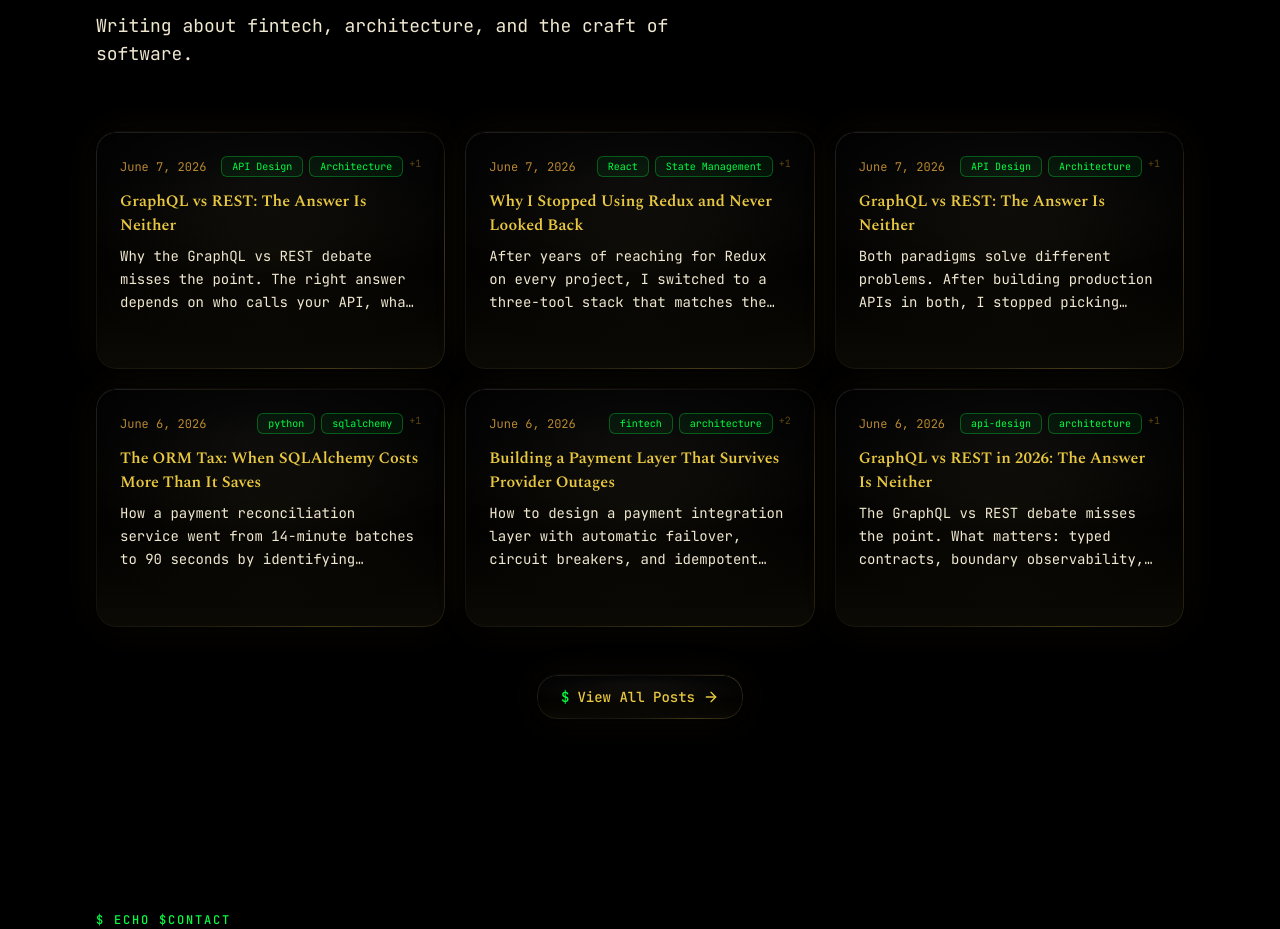
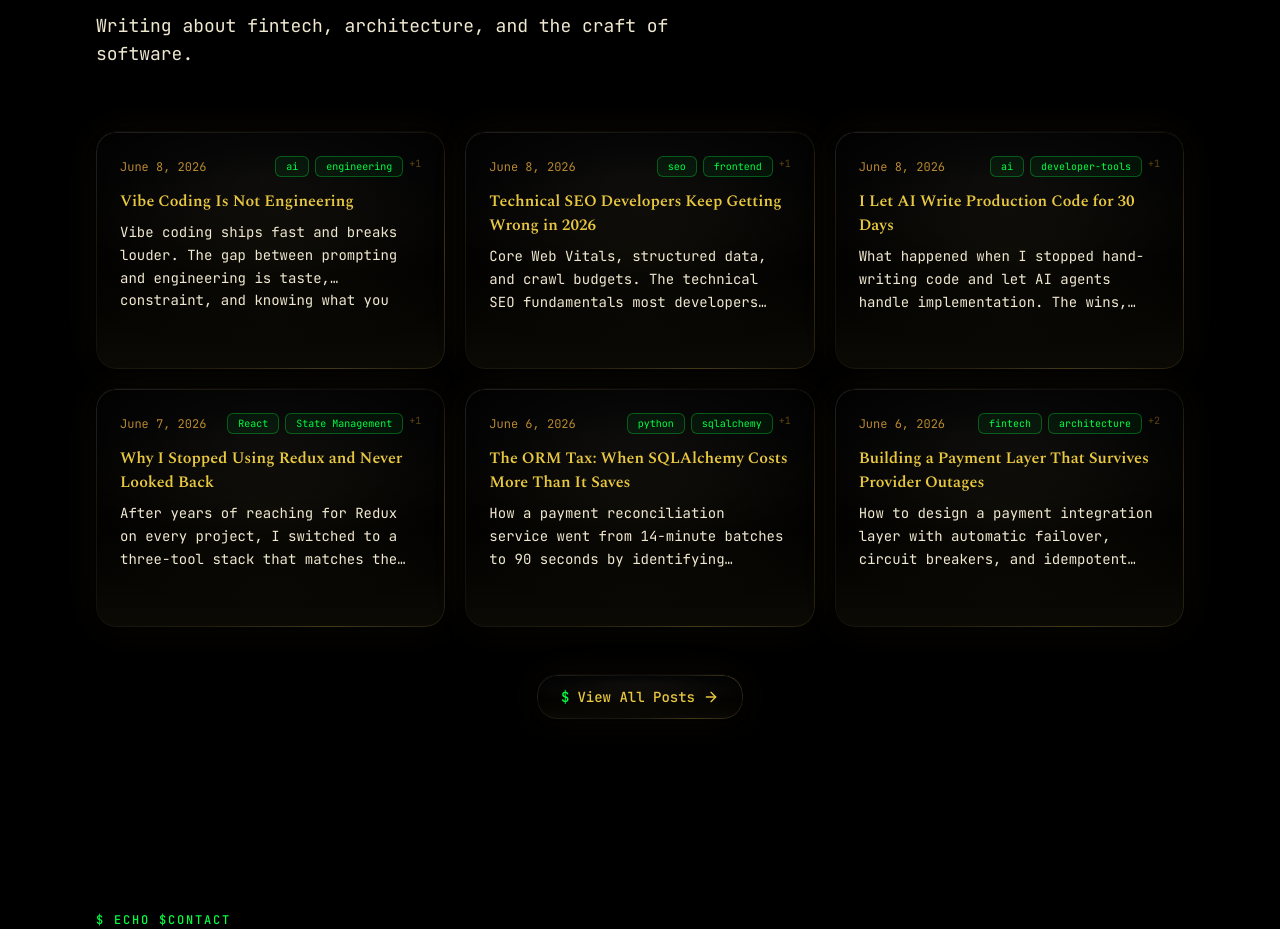
Before and after one commit to cryptorichyrich/biotama-next, a Next.js app: page / in a window 1280 px wide. Shown: the part 5660-6589 px from the top of the page. Built offline with nearby package versions, Linux system fonts and the light colour scheme.

Commit message:
blog: remove 3 duplicate articles, replace with SEO + Vibe Coding + AI Production articles

```diff
--- a/src/data/blog-posts.ts
+++ b/src/data/blog-posts.ts
@@ -673,40 +673,38 @@ Any endpoint that creates a side effect involving money gets idempotency keys: c
 Architecture is about trade-offs, not silver bullets. The idempotency key pattern trades a small amount of infrastructure complexity for a strong guarantee that retries do not become duplicate transactions.`,
   },
   {
-    slug: "autonomous-coding-agents-job-description",
-    title: "Coding Agents Won't Replace You. They'll Change Your Job.",
-    description: "AI coding agents shift the bottleneck from typing to thinking. The job moves up the stack into architecture, orchestration, and review.",
-    date: "2026-05-27",
-    tags: ["ai", "agent-engineering", "career"],
-    content: `Every few months someone asks me if I'm worried AI will take my job. I give the same answer: I stopped writing boilerplate months ago. My agent does it.
-
-The fear misses what's happening. Autonomous coding agents aren't eliminating developer work. They're changing what "developer work" means.
-
-## The Scope Explosion Nobody Talks About
-
-The dynamic I see daily: I used to write a feature end-to-end. Scaffold the files, wire the database, handle errors, write tests. A solid day of typing.
-
-Now I describe the architecture to Hermes and it generates the scaffolding, the CRUD endpoints, the test skeletons. What took four hours takes twenty minutes. You'd think that means I do less work.
-
-It means I build more.
-
-Features I would have deferred for months, I now ship in a week. A blog pipeline that runs itself on cron. A multi-agent delegation system that farms sub-tasks. I ship things I wouldn't have attempted alone, because the cost of experimentation dropped to near zero.
-
-The bottleneck shifted from typing to thinking. But the thinking load didn't shrink. It multiplied.
-
-## What the Job Becomes
-
-First, I review more code than I write. Hermes generates the implementation. I verify correctness, check edge cases, tighten error handling. The skill that matters is taste: knowing what good architecture looks like at a glance.
-
-Second, I orchestrate instead of executing. A single prompt can spawn a chain of autonomous work. I coordinate outcomes across agents the way a tech lead coordinates across junior engineers.
-
-Third, I think at the system level. Templates, database queries, route handlers. The agent handles those. I spend my attention on data flow across services, failure modes, deployment topology. Architecture is the product now. Syntax is the commodity.
-
-## The New Skills That Matter
-
-The developer who thrives in this world is not the fastest typist. It's the one who can write precise prompts, read and evaluate generated code at a glance, design interfaces between agents, and know when to delegate.
-
-I chose delegation. My job didn't shrink. It got more interesting.`,
+    slug: "vibe-coding-is-not-engineering",
+    title: "Vibe Coding Is Not Engineering",
+    description: "Vibe coding ships fast and breaks louder. The gap between prompting and engineering is taste, constraint, and knowing what you don't know.",
+    date: "2026-06-08",
+    tags: ["ai", "engineering", "opinion"],
+    content: `Vibe coding. The term showed up on Twitter six months ago and now every junior developer with a ChatGPT account calls themselves a prompt engineer. Describe what you want, let the AI generate the code, ship it. Fast, fun, and profoundly dangerous if you build anything someone relies on.
+
+I use AI coding agents daily. Hermes writes most of my implementation code. The difference between what I do and vibe coding is simple: I read every line before it ships. Vibe coders do not.
+
+## What Vibe Coding Gets Right
+
+The speed is real. A developer who could not build a REST API six months ago can now generate one in an afternoon. Prototyping velocity has increased by a factor of ten for teams that adopted AI tooling. The barrier to building software dropped, and that is not a bad thing.
+
+AI excels at boilerplate, CRUD operations, test scaffolding, and code conversion. If the task is well-defined and the output is verifiable, an AI agent will outperform a human on speed every time.
+
+## What Vibe Coding Gets Wrong
+
+The problem starts when the generated code encounters a domain the developer does not understand. A fintech API that looks correct can leak transaction data through improper error messages. A payment flow that passes unit tests can create duplicate charges under concurrent load. The code works. The system breaks.
+
+I have reviewed codebases built entirely by vibe coding. They share a pattern: no error boundaries, no retry logic, no consideration for failure modes. The happy path works. Everything else is a production incident waiting to happen.
+
+## Engineering vs Prompting
+
+Engineering is making decisions under constraint. You have a budget, a deadline, a compliance requirement, a team with specific skills, and a system that needs to stay up at 3 AM. The code is one output of that decision process. The architecture, the monitoring, the deployment strategy, the rollback plan — those are the engineering.
+
+A prompt can generate a React component. It cannot tell you whether that component belongs in a server-side render tree or whether the data fetching pattern will cause waterfall requests on a mobile network. Taste and judgment come from building systems that broke in ways you did not expect and learning from the failure.
+
+## The Guardrails That Matter
+
+If you use AI to write code, you need three things. First, a test suite that catches regressions before they reach production. Not generated tests — tests you wrote because you understand the edge cases the AI does not. Second, a review process that treats generated code with more skepticism, not less. Third, a monitoring stack that tells you when the shipped code misbehaves in ways the tests missed.
+
+Vibe coding without guardrails is not engineering. It is gambling with someone else's uptime.`,
   },
   {
     slug: "react-server-components-client-side",
@@ -4087,64 +4085,49 @@ The payoff comes at month three, when a new developer can find the payment logic
 Architecture is about trade-offs, not silver bullets. This one trades upfront ceremony for long-term velocity. In production, that trade pays off the moment you onboard someone new to the codebase.`,
   },
   {
-    slug: "graphql-vs-rest-neither",
-    title: "GraphQL vs REST: The Answer Is Neither",
-    description:
-      "Why the GraphQL vs REST debate misses the point. The right answer depends on who calls your API, what they need, and how much complexity your team can own.",
-    date: "2026-06-07",
-    tags: ["API Design", "Architecture", "Backend"],
-    content: `# GraphQL vs REST: The Answer Is Neither
-
-Every team I join has the same debate. Someone read a blog post about GraphQL eliminating over-fetching. Someone else defends REST as the battle-tested standard. They argue for an hour, pick a side, and build an API that serves one consumer at the expense of three others.
-
-I stopped picking sides two years ago. The question is not which paradigm wins. The question is who calls your API, what latency they tolerate, and how many engineers can debug the thing at 2 AM.
-
-## What REST Does Well
-
-REST excels when you control both sides of the contract. Your frontend team talks to your backend team. The schema is stable. The consumers are known. You design resources around domain boundaries, cache responses at the edge, and call it a day.
-
-The strength is simplicity. A \`GET /orders/{id}\` endpoint needs zero documentation. Any developer on the team can trace the request path in minutes. The mental model fits in your head.
-
-The weakness shows up when you have heterogeneous consumers. A mobile app needs five fields from an order. An internal dashboard needs thirty. A partner integration needs a different five. You end up with query parameters like \`?include=items.customer.shippingAddress\`, and now you have built a poor version of GraphQL by accident.
-
-## What GraphQL Does Well
-
-GraphQL shines when you have many consumers with different data requirements. Give them a schema, let them ask for what they need, and stop maintaining twelve variations of the same endpoint.
-
-The trade-off is complexity that compounds. Resolver chains create N+1 problems unless you invest in DataLoader or equivalent batching. Authorization logic scatters across resolvers instead of living at a single middleware layer. Caching requires custom headers or persisted queries because every request hits the same endpoint with a different body.
-
-I used GraphQL on a project with four distinct frontends and a partner API. It solved the data-shape problem. Six months later, a new backend engineer spent two weeks understanding the resolver graph before making a confident change. The cognitive load was the hidden cost.
-
-## The Third Option People Ignore
-
-Most APIs do not need to commit to one paradigm for their entire surface area.
-
-On a recent project, I split the boundary. Public-facing endpoints for partners used REST with versioned paths and OpenAPI documentation. Internal frontends consumed a GraphQL gateway that composed data from three downstream REST services. The gateway was thin, stateless, and could be rebuilt in a day if the team wanted to drop it.
-
-The partner team got stable contracts they could code against without learning a query language. The frontend team got flexible data fetching without backend tickets. Backend engineers owned well-defined REST services with clear domain boundaries.
-
-The pattern works because each layer optimizes for a different constraint. REST optimizes for contract stability and operational simplicity. GraphQL optimizes for consumer flexibility. Trying to optimize both with one tool creates compromises that satisfy nobody.
-
-## When to Pick One
-
-If you have one consumer and a small team, use REST. The engineering overhead of a GraphQL server is not worth it. You will spend more time on tooling than on features.
-
-If you have more than three distinct consumers with different data needs and a team large enough to own a gateway layer, GraphQL pays for itself after the initial investment.
-
-If you have a mix, use both. Put a GraphQL gateway in front of REST services. Let each layer do the job it does well.
-
-## The Real Decision Framework
-
-Stop asking "REST or GraphQL." Start asking:
-
-1. Who are my consumers and what do they need?
-2. How many engineers will maintain this, and what is their experience level?
-3. Can I debug a production issue in this setup at 2 AM without deep institutional knowledge?
-4. What is the caching story?
-
-Answer those four questions and the paradigm choice becomes obvious. The debate is a distraction from the architecture work that matters: defining clear boundaries, choosing the right abstraction for the consumer, and keeping the system debuggable by the team that inherits it.
-
-Architecture is about trade-offs, not silver bullets.`,
+    slug: "technical-seo-for-developers-2026",
+    title: "Technical SEO Developers Keep Getting Wrong in 2026",
+    description:
+      "Core Web Vitals, structured data, and crawl budgets. The technical SEO fundamentals most developers ignore — and what they cost in organic traffic.",
+    date: "2026-06-08",
+    tags: ["seo", "frontend", "performance"],
+    content: `I ran a Lighthouse audit on a client's site last month. The developer had spent three weeks polishing the UI. The animation library was perfect. The component architecture was clean. The LCP sat at 6.2 seconds because nobody compressed the hero image, the render-blocking CSS chain hit seven files, and the JavaScript bundle shipped 400KB of unused tree-shaken remnants.
+
+The developer knew React. They did not know how Googlebot sees their site. That gap costs real traffic.
+
+## Core Web Vitals Are Not Optional
+
+Google made Core Web Vitals a ranking signal in 2021. By 2026, they are table stakes. LCP, INP, and CLS measure what your users experience. Google measures them too, and your search position reflects the score.
+
+LCP under 2.5 seconds means your largest visible element renders fast. This is usually an image or a text block. The fix is almost always the same trio: compress images with WebP or AVIF, preload the hero resource, and eliminate render-blocking CSS.
+
+INP under 200 milliseconds means your site responds to interactions without jank. The common culprits are heavy JavaScript execution on the main thread, synchronous layout recalculations, and third-party scripts that hijack click handlers.
+
+CLS under 0.1 means nothing jumps around while the page loads. Reserved space for images and dynamic content prevents this. If your ad slot or embed loads after the surrounding content renders, the layout shifts. Reserve the dimensions upfront.
+
+## Structured Data Pays for Itself
+
+JSON-LD structured data does not boost your ranking directly. It changes how your result appears in search. A recipe page with structured data shows star ratings, cooking time, and calorie counts in the SERP. A product page shows price and availability. An article shows the publish date and author photo.
+
+I added structured data to a client's blog and their click-through rate from search jumped 34% in three weeks. Same content. Same ranking position. Richer result presentation.
+
+The implementation is straightforward. Add a JSON-LD script tag to each page type. Use schema.org types that match your content. Test with Google's Rich Results Test tool. The most common mistake I see is inconsistent data: the JSON-LD says the article was published on June 1, the visible date says June 3. Google drops the rich result when signals conflict.
+
+## Crawl Budget Wasted
+
+Every site has a crawl budget. Googlebot allocates a fixed number of requests per domain based on server response time and error rates. Waste that budget on low-value URLs and your important pages get crawled less often.
+
+The biggest waste I see: parameter-based URLs. A product listing page with sort, filter, and pagination parameters can generate hundreds of crawlable variations that serve near-identical content. Each variation consumes a crawl request. Add a canonical tag pointing to the base URL. Block parameter variations in robots.txt. Your crawl budget goes toward pages that actually rank.
+
+Orphan pages are the second drain. Pages with no internal links pointing to them rely on sitemaps for discovery. Google deprioritizes sitemap-only URLs. Every page worth indexing should be reachable through internal links from at least one other indexed page.
+
+## The Developer SEO Checklist
+
+Compress and serve modern image formats. Add width and height attributes to prevent CLS. Implement JSON-LD for every page type. Set canonical URLs on parameter-based pages. Ensure every indexable page has internal links pointing to it. Run Lighthouse in CI, not just locally. Submit your sitemap and monitor coverage in Search Console.
+
+None of this requires an SEO consultant. It requires a developer who understands that building the site and making it findable are the same job.
+
+The developer who treats SEO as someone else's problem leaves traffic on the table. Technical SEO is engineering work. Own it.`,
   },
   {
     slug: "why-i-stopped-using-redux",
@@ -4188,55 +4171,49 @@ But for a team of two or three building a typical web product, Redux solves prob
 State management is an architecture choice, not a technology choice. The right answer depends on the shape of your data, the size of your team, and the rate of change in your UI. I stopped using Redux because I stopped building applications complex enough to justify it. The tools I use now match the problems I solve. Architecture is about trade-offs, not silver bullets.`,
   },
   {
-    slug: "graphql-vs-rest-the-answer-is-neither",
-    title: "GraphQL vs REST: The Answer Is Neither",
-    description:
-      "Both paradigms solve different problems. After building production APIs in both, I stopped picking sides and started matching the interface to the consumer.",
-    date: "2026-06-07",
-    tags: ["API Design", "Architecture", "Backend"],
-    content: `![Featured image](/images/blog/graphql-vs-rest.png)
-
-# GraphQL vs REST: The Answer Is Neither
-
-Every six months, someone reignites the GraphQL vs REST debate. A blog post declares REST dead. A counter-post exposes GraphQL's complexity tax. Teams pick sides. Architecture decisions get made based on blog opinions instead of system requirements.
-
-I have built production APIs in both paradigms. I run both in the same system today. The question "which one should I use?" reveals a framing problem. The right question is "who is consuming this API, and what do they need?"
-
-## What REST Does Well
-
-REST wins when your API has clear resource boundaries and your consumers need predictable caching. HTTP verbs map to CRUD operations without ambiguity. ETags and Cache-Control headers give you CDN-level caching for free. Any developer with a browser can curl your endpoint and understand the response.
-
-I reach for REST when building payment gateway integrations, webhook receivers, and any API where third-party developers need to onboard fast. The constraint of resource-oriented URLs forces clean design. When your endpoint is \`/transactions/{id}\`, the contract speaks for itself.
-
-## What GraphQL Does Well
-
-GraphQL wins when consumers need flexible data shapes and you want to eliminate the N+1 request problem. A dashboard that pulls user data, transaction counts, and notification preferences used to require three separate API calls. GraphQL collapses those into one query with the exact fields the client needs.
-
-I use GraphQL for internal dashboards and admin panels where the frontend team owns the query layer and the schema evolves fast. The typed schema acts as a contract between teams. Schema stitching lets me compose data from multiple backing services without the frontend knowing about the underlying topology.
-
-## Where Both Fall Apart
-
-REST falls apart when mobile clients need three different data shapes from five different endpoints to render one screen. Versioning becomes a mess. \`/v2/users\` coexists with \`/v1/users/profile\` and nobody remembers which one returns the \`avatar_url\` field.
-
-GraphQL falls apart when you hand it to third-party consumers unfamiliar with your schema. The learning curve is real. Resolver chains introduce complexity through N+1 queries unless you build a DataLoader layer. Authorization shifts from per-endpoint logic to per-field logic, and that scatters security decisions across your entire schema.
-
-## What I Build Instead
-
-I split the boundary by consumer type. External APIs get REST with OpenAPI specs. Internal tooling and dashboards get GraphQL backed by the same domain services. The business logic lives in a shared layer that neither API style owns.
-
-The payment service exposes REST endpoints for partner integrations. The admin dashboard queries those same domain objects through a GraphQL gateway. Same data, same validation rules, same authorization logic. Different shapes for different consumers.
-
-This approach recognizes that API design serves the consumer, not the architecture diagram. A frontend team building a complex dashboard should not wait for a backend endpoint every time a UI requirement changes. A third-party integrator should not learn a query language to process a webhook.
-
-## The Decision Framework
-
-Pick REST when your consumers are external, your resources have clear boundaries, and caching matters more than flexibility.
-
-Pick GraphQL when your consumers are internal, your data graph is interconnected, and query flexibility saves more time than it costs in complexity.
-
-Use both when your system has both kinds of consumers. Most systems of any size do.
-
-Architecture is about trade-offs, not silver bullets. The teams that win do not pick a paradigm and defend it. They pick the right interface for the consumer sitting across the table.`,
+    slug: "vibe-coding-production-reality",
+    title: "I Let AI Write Production Code for 30 Days",
+    description:
+      "What happened when I stopped hand-writing code and let AI agents handle implementation. The wins, the failures, and the guardrails you actually need.",
+    date: "2026-06-08",
+    tags: ["ai", "developer-tools", "engineering"],
+    content: `Thirty days. Every feature, every bug fix, every refactor delegated to AI agents. I wrote zero implementation code by hand. The experiment started as curiosity and ended as a complete redesign of how I think about building software.
+
+The setup was simple. I described the architecture in a planning document. I broke features into tasks small enough for a single agent session. I reviewed every pull request before merge. The agents wrote the code. I owned the decisions.
+
+## Week One: Velocity Shock
+
+The first week felt like science fiction. A full CRUD API with authentication, validation, and database migrations in four hours. A React component library scaffolded from a design spec in two. A CI pipeline configured, tested, and running in thirty minutes.
+
+I shipped more code in seven days than I normally ship in three weeks. The quality was uneven but functional. The agents handled well-specified tasks cleanly. Vague tasks produced code that compiled but solved the wrong problem.
+
+The key learning: precision in the prompt determines precision in the output. A prompt that says "add error handling" produces generic try-catch blocks. A prompt that says "wrap the payment processing function in a retry with exponential backoff, max 3 attempts, log failures to the audit table with the transaction id and error message" produces production-grade code.
+
+## Week Two: The Complexity Wall
+
+Week two hit a fintech integration that required idempotency keys, webhook signature verification, and retry logic with a specific ordering constraint. The agent generated a working implementation on the first attempt. It also generated a race condition that would have caused duplicate transactions under concurrent load.
+
+I caught it during review because I have built payment systems before and I know where they break. A developer without that domain experience would have approved the PR. The code looked correct. The tests passed. The system would have failed in production under the specific concurrency pattern the tests did not cover.
+
+This was the moment I understood the real risk. AI-generated code passes code review at a higher rate than human-written code because it follows style conventions and handles error cases. The danger is in the cases it does not handle: the domain-specific failure modes that come from experience building systems that broke.
+
+## Week Three: The Review Bottleneck
+
+By week three, I spent 80% of my development time reviewing code and 20% writing prompts. The ratio inverted from my pre-AI workflow. I reviewed more code in those seven days than I had in the previous month.
+
+Review fatigue is real. After the fifteenth generated PR, I started missing edge cases I would have caught in the first five. I instituted a policy: no more than three generated PRs reviewed per day. The quality of my reviews went back up. The velocity went down. The trade-off was worth it.
+
+## Week Four: The New Workflow
+
+The final week produced the workflow I use now. I plan the architecture by hand. I write the task specifications with enough detail that an agent can execute them without ambiguity. I review the output against the specification and against my domain knowledge. I write the tests myself for critical paths and let the agent handle test scaffolding for non-critical ones.
+
+The result: I ship features at roughly 2x my pre-AI pace with higher test coverage and better documentation. The code quality on happy paths is comparable to what I would write by hand. The code quality on edge cases and failure modes requires my domain expertise to verify.
+
+## What I Learned
+
+AI agents are force multipliers for experienced engineers and risk multipliers for inexperienced ones. The code they generate works. Working code is not the same as correct code. Correct means it handles the cases the specification did not anticipate, the failure modes the tests did not cover, and the production conditions the development environment did not replicate.
+
+The experiment changed how I build software. It did not change the need to understand what I am building. That part remains non-negotiable.`,
   },
 ];
 
```
